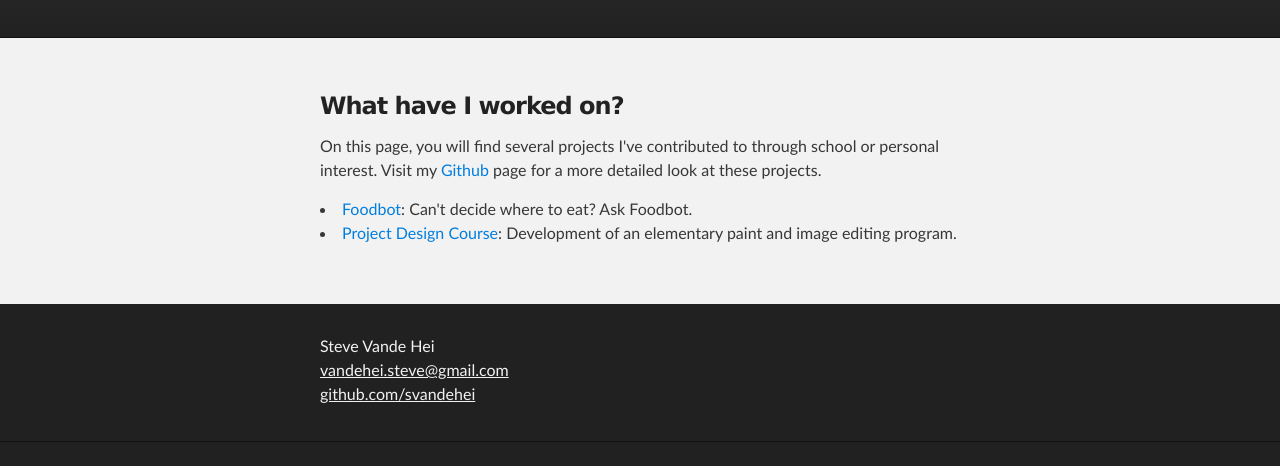
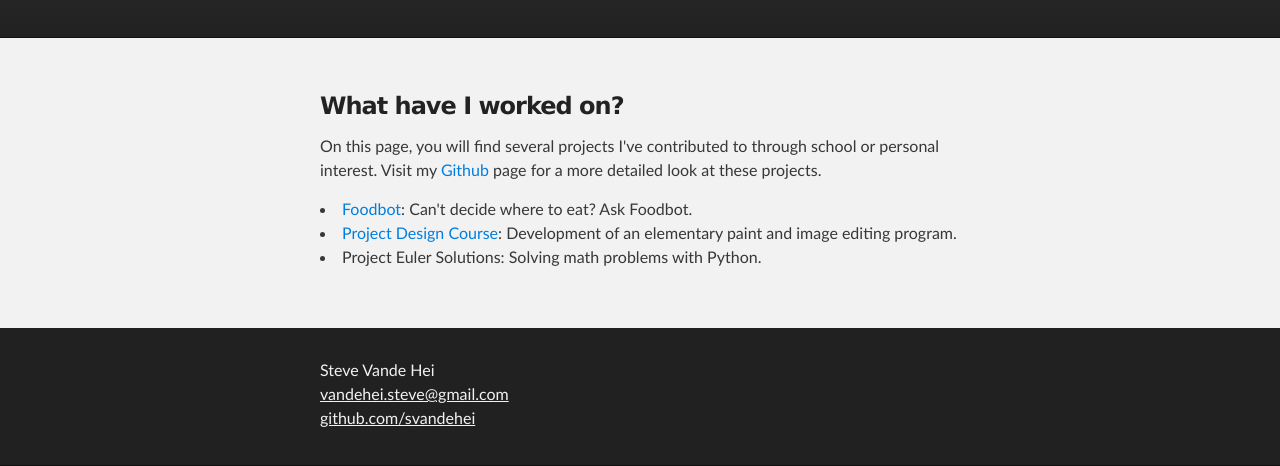
Before and after one commit to svandehei/svandehei.github.io, a plain HTML site: page projects.html in a window 1280 px wide. Shown: the part 136-602 px from the top of the page. Drawn offline with Linux system fonts and the light colour scheme.

Commit message:
Adding project euler to projects page

```diff
--- a/projects.html
+++ b/projects.html
@@ -35,6 +35,7 @@
 <p>
   <li><a href="https://github.com/tansheld/foodbot"> Foodbot</a>: Can't decide where to eat? Ask Foodbot.</li>
   <li><a href="paintprogram.html">Project Design Course</a>: Development of an elementary paint and image editing program.</li>
+  <li>Project Euler Solutions: Solving math problems with Python.</li>
 </p>
 <br>
 </section>
```
